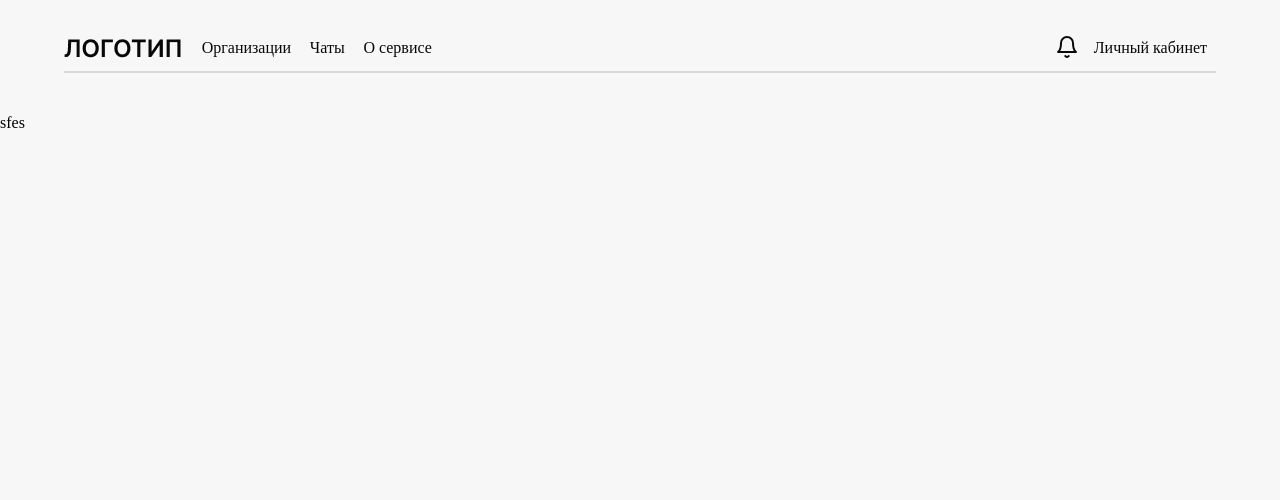
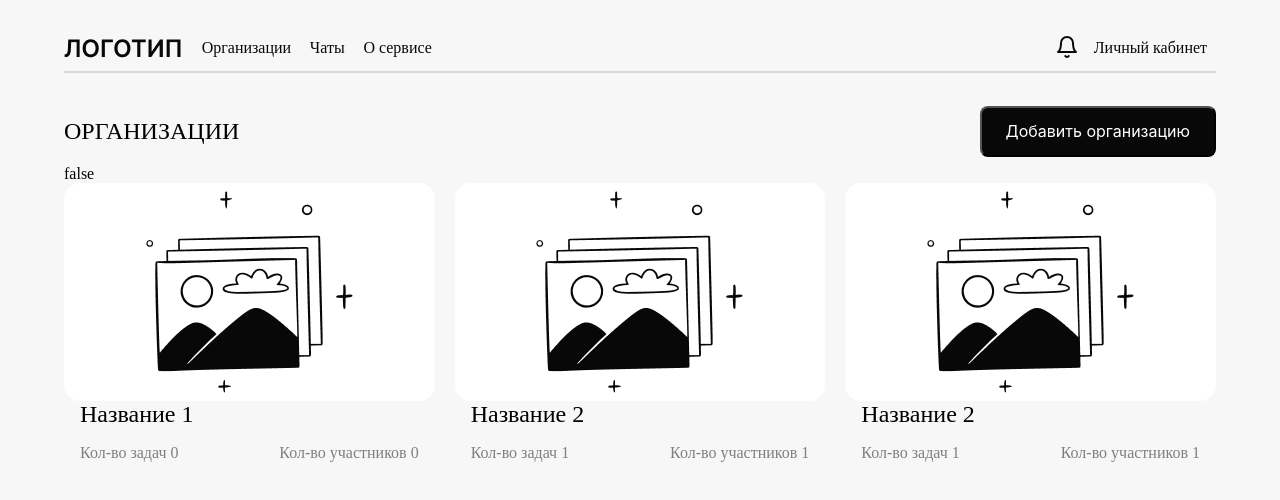
Before and after one commit to MaximLebedevj/TaskManager, a Vue app in the folder frontend/: page / in a window 1280 px wide. Shown: the top 500 px of the page. Built offline with nearby package versions, Linux system fonts and the light colour scheme.

Commit message:
organization page

```diff
--- a/frontend/src/assets/variables.css
+++ b/frontend/src/assets/variables.css
@@ -18,4 +18,7 @@
     --necessarily: #CC0000;
 
 
+    /* btn */
+    --action-default: #080808;
+
 }
--- a/frontend/src/views/OrganizationsView.vue
+++ b/frontend/src/views/OrganizationsView.vue
@@ -1,3 +1,108 @@
 <template>
-  <p>sfes</p>
+  <div class="organizations">
+    <div class="organizations__info" >
+      <h2 class="organizations__title">ОРГАНИЗАЦИИ {{}}</h2>
+      <button class="organizations__btn" @click="isOpenDialog = true">Добавить организацию</button>
+    </div>
+    {{isOpenDialog}}
+    <div class="organizations__items" >
+
+      <div class="organizations__item" :key="organization.title" v-for="organization in organizations" >
+        <div class="item__imgWrapper">
+          <img class="item__img" src="../assets/organizationCard.png" alt="" />
+        </div>
+        <h3 class="item__title">{{organization.title}}</h3>
+        <div class="item__info">
+          <p class="info__text">Кол-во задач {{organization.countTasks}}</p>
+          <p class="info__text">Кол-во участников {{organization.countMembers}}</p>
+        </div>
+      </div>
+    </div>
+
+  </div>
 </template>
+
+<script >
+export default {
+  data() {
+    return {
+      organizations: [
+        { title: "Название 1", countTasks: 0, countMembers: 0 },
+        { title: "Название 2", countTasks: 1, countMembers: 1 },
+        { title: "Название 2", countTasks: 1, countMembers: 1 },
+
+      ],
+      isOpenDialog: false
+    };
+  },
+  computed: {},
+};
+</script>
+
+<style lang="scss">
+.organizations {
+  position: relative;
+  padding: 0 5%;
+  .organizations__info {
+    display: flex;
+    justify-content: space-between;
+    align-items: center;
+    .organizations__title {
+      font-weight: 500;
+      font-size: 24px;
+    }
+    .organizations__btn {
+      color: var(--text-01);
+      padding: 14px 24px;
+      background: var(--action-default);
+      border-radius: 8px;
+      height: 100%;
+      /* Создать проект */
+
+
+        font-family: 'Inter';
+        font-style: normal;
+        font-weight: 400;
+        font-size: 16px;
+        line-height: 19px;
+
+        color: var(--black-button-text);
+
+
+    }
+  }
+
+  .organizations__items {
+    display: grid;
+    grid-template-columns: repeat(auto-fit, minmax(345px, 1fr));
+    gap: 20px;
+    .organizations__item {
+      width: 100%;
+      .item__imgWrapper {
+        background: var(--base-02);
+        border-radius: 16px;
+        display: flex;
+        align-items: center;
+        justify-content: center;
+      }
+      .item__title {
+        padding: 0 16px;
+        margin: 0;
+        font-weight: 500;
+        font-size: 24px;
+      }
+      .item__info {
+        padding: 0 16px;
+
+        display: flex;
+        justify-content: space-between;
+        .info__text {
+          color: var(--text-02);
+        }
+      }
+    }
+  }
+
+
+}
+</style>
```
Also changed, not shown: frontend/src/assets/organizationCard.png (added).
